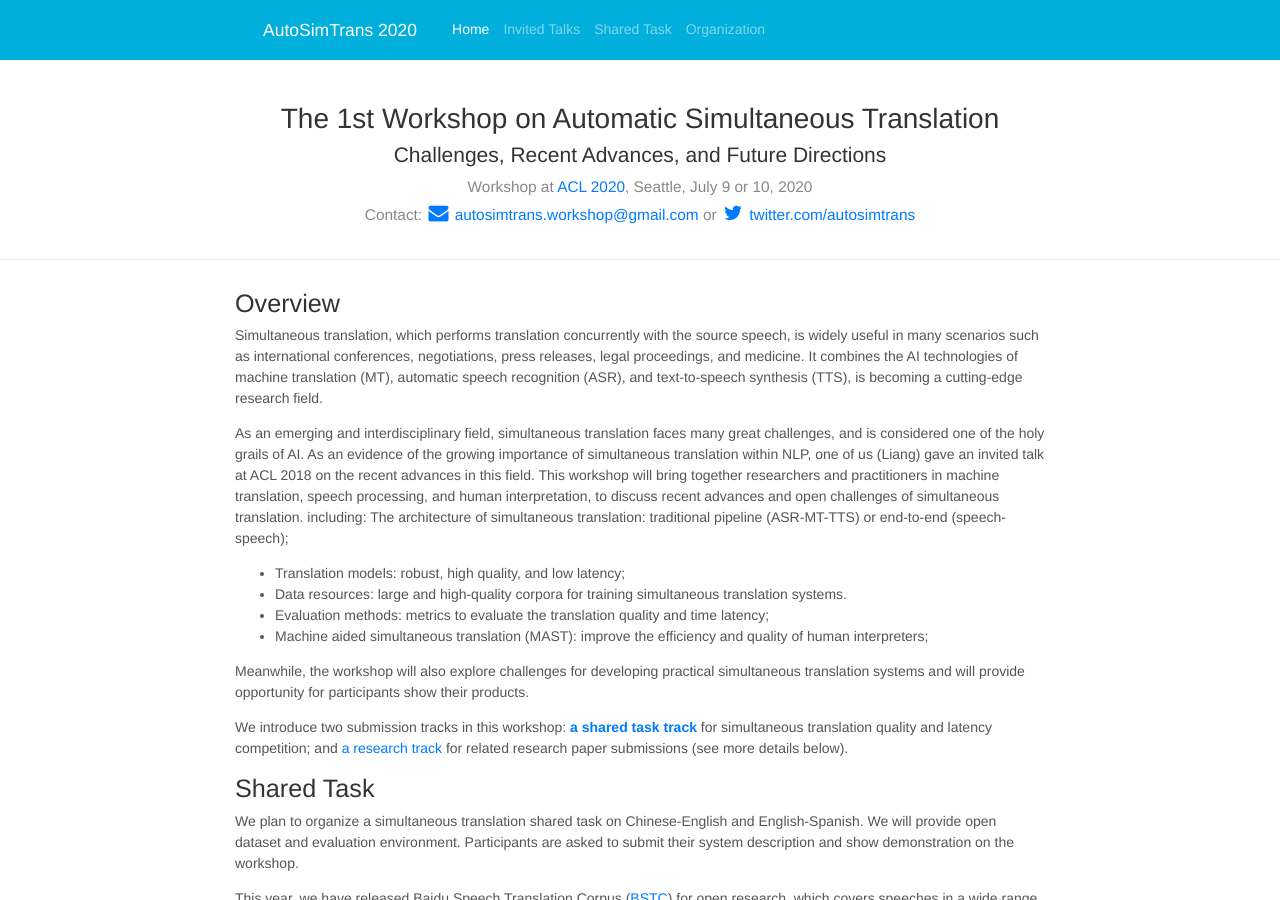
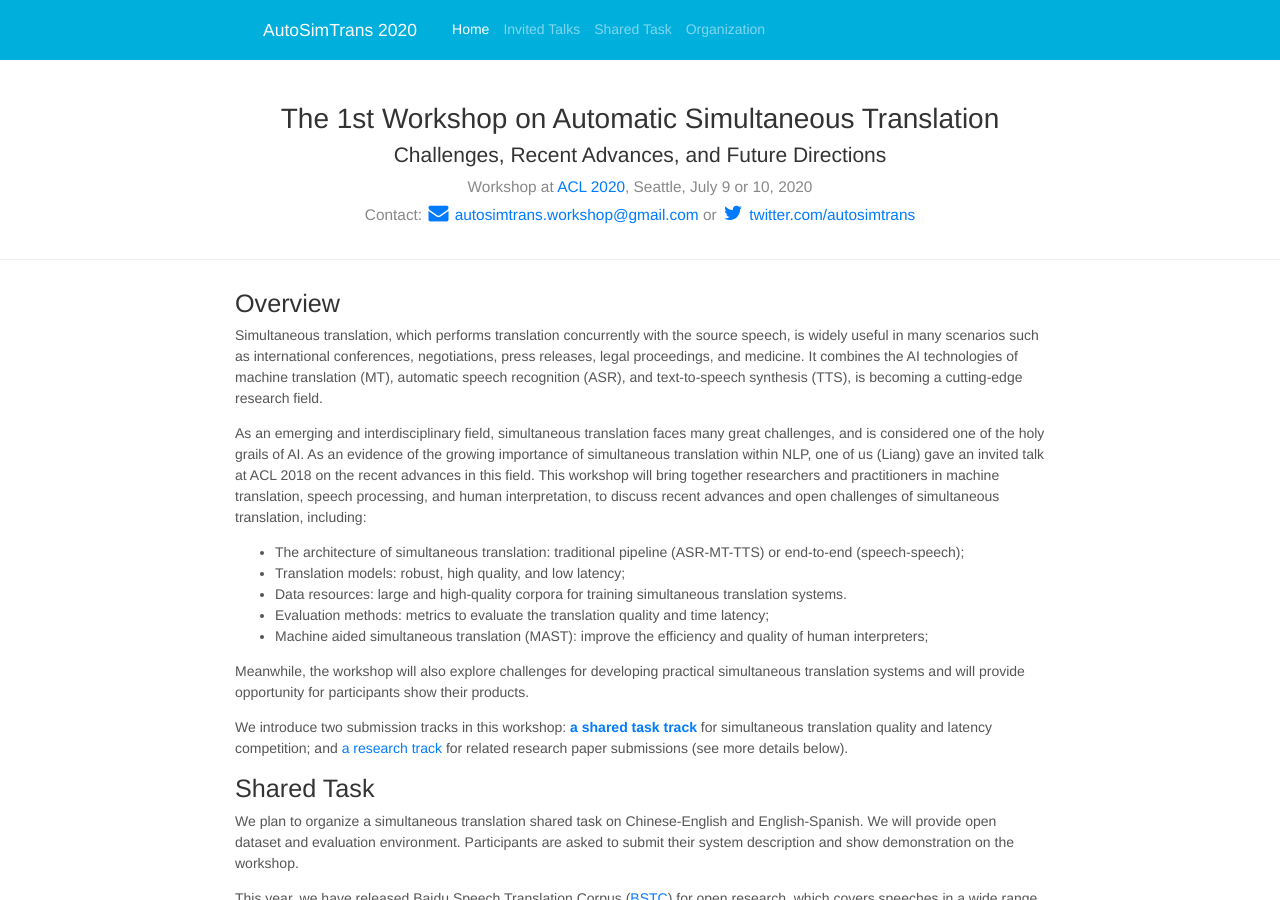
Before and after one commit to autosimtrans/autosimtrans.github.io, a Jekyll site: the page built from index.md, in a window 1280 px wide and 900 px high. Built offline with Jekyll 4.4.1, drawn with Linux system fonts in a browser that asks for light colours; nearby versions of some CDN libraries.

```diff
--- a/index.md
+++ b/index.md
@@ -9,8 +9,8 @@ collection: pages_2020
 
 Simultaneous translation, which performs translation concurrently with the source speech, is widely useful in many scenarios such as international conferences, negotiations, press releases, legal proceedings, and medicine. It combines the AI technologies of machine translation (MT), automatic speech recognition (ASR), and text-to-speech synthesis (TTS), is becoming a cutting-edge research field.
 
-As an emerging and interdisciplinary field, simultaneous translation faces many great challenges, and is considered one of the holy grails of AI. As an evidence of the growing importance of simultaneous translation within NLP, one of us (Liang) gave an invited talk at ACL 2018 on the recent advances in this field. This workshop will bring together researchers and practitioners in machine translation, speech processing, and human interpretation, to discuss recent advances and open challenges of simultaneous translation. including:
-The architecture of simultaneous translation: traditional pipeline (ASR-MT-TTS) or end-to-end (speech-speech);
+As an emerging and interdisciplinary field, simultaneous translation faces many great challenges, and is considered one of the holy grails of AI. As an evidence of the growing importance of simultaneous translation within NLP, one of us (Liang) gave an invited talk at ACL 2018 on the recent advances in this field. This workshop will bring together researchers and practitioners in machine translation, speech processing, and human interpretation, to discuss recent advances and open challenges of simultaneous translation, including:
+- The architecture of simultaneous translation: traditional pipeline (ASR-MT-TTS) or end-to-end (speech-speech);
 - Translation models: robust, high quality, and low latency;
 - Data resources: large and high-quality corpora for training simultaneous translation systems.
 - Evaluation methods: metrics to evaluate the translation quality and time latency;
```
Also changed, not shown: shared.md (+6 -1 lines).
